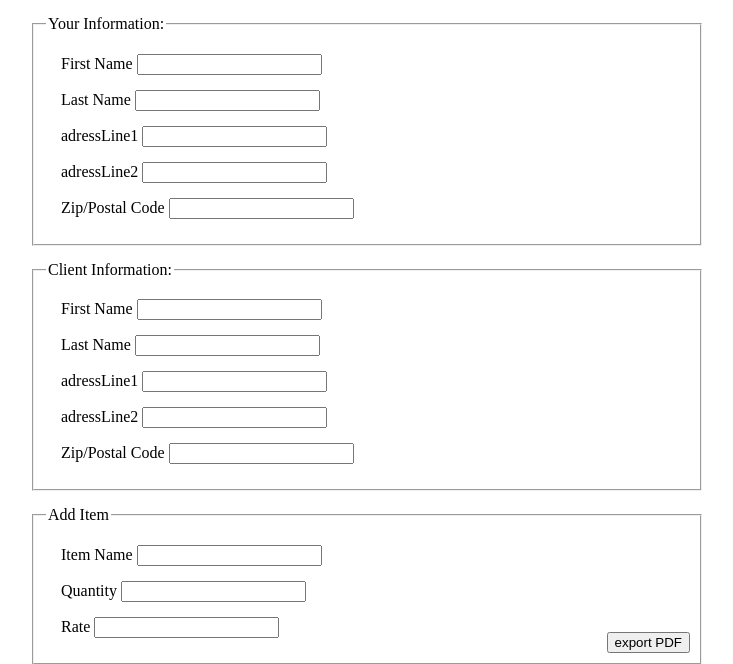
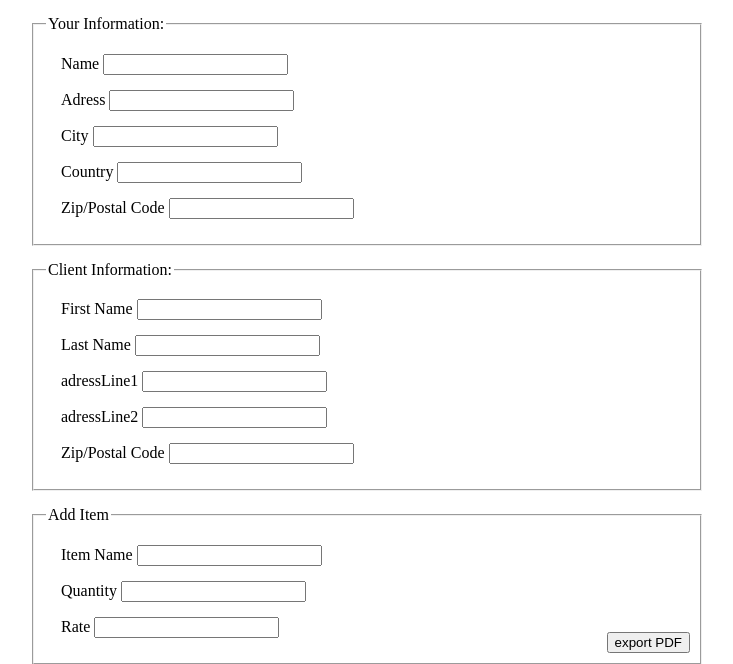
Before and after one commit to sebastian-meckovski/Web-Invoicer, a Flask app: page / in a window 1280 px wide. Shown: the top 664 px of the page, without its empty margins (273-1006 px from the left). Run offline with Flask 2, Linux system fonts and the light colour scheme.

Commit message:
error cause fixed, application is reusable

```diff
--- a/app.py
+++ b/app.py
@@ -10,14 +10,15 @@ app = Flask(__name__)
 def home():
 
     if request.method == "POST":
+
        full_name = request.form.get("firstname")
-       adress_line = request.form.get("lasttname")
+       adress_line = request.form.get("adress_line1")
        city = request.form.get("city")
        country = request.form.get("country")
        zip_postal = request.form.get("zip_postal")
 
        full_name_client = request.form.get("firstnameclient")
-       adress_line_client = request.form.get("lasttnameclient")
+       adress_line_1_client = request.form.get("lasttnameclient")
        city_client = request.form.get("city_client")
        country_client = request.form.get("country_client")
        zip_postal_client = request.form.get("zip_postal_client")
@@ -29,24 +30,25 @@ def home():
        sample_list = [[item_name, 5, 5]]
 
 
-       print("Name:", full_name, "\n",
-             "lasttname:", adress_line, "\n",
-             "AdressLine1:", city, "\n",
-             "AdressLine2:", country, "\n",
-             "postal code:", zip_postal, "\n")
+      #  print("Name:", full_name, "\n",
+      #        "lasttname:", adress_line, "\n",
+      #        "AdressLine1:", city, "\n",
+      #        "AdressLine2:", country, "\n",
+      #        "postal code:", zip_postal, "\n")
 
 
-       print("client first Name:", full_name_client, "\n",
-             "client lasttname:", adress_line_client, "\n",
-             "client AdressLine1:", city_client, "\n",
-             "client AdressLine2:", country_client, "\n",
-             "client postal code:", zip_postal_client, "\n")
+      #  print("client first Name:", full_name_client, "\n",
+      #        "client lasttname:", adress_line_1_client, "\n",
+      #        "client AdressLine1:", city_client, "\n",
+      #        "client AdressLine2:", country_client, "\n",
+      #        "client postal code:", zip_postal_client, "\n")
 
-       print("item name:", item_name, "\n",
-             "Qantity:", quantity, "\n",
-             "Rate:", rate, "\n")
+      #  print("item name:", item_name, "\n",
+      #        "Qantity:", quantity, "\n",
+      #        "Rate:", rate, "\n")
 
-       export_PDF(sample_list, full_name=full_name, adress_line=adress_line)
+       export_PDF(sample_list, full_name=full_name, adress_line=adress_line,
+       city=city, country=country, zip_postal=zip_postal)
 
 
        return redirect("/download")
--- a/templates/home.html
+++ b/templates/home.html
@@ -12,10 +12,10 @@
   <form method="POST">
       <fieldset name="personal_info" class="fieldset">
           <legend>Your Information:</legend>
-          <div class="formline"> First Name <input type="text" name="firstname"></div>
-          <div class="formline"> Last Name <input type="text" name="lasttname"></div>
-          <div class="formline"> adressLine1 <input type="text" name="adress_line1"></div>
-          <div class="formline"> adressLine2 <input type="text" name="adress_line2"></div>
+          <div class="formline"> Name <input type="text" name="firstname"></div>
+          <div class="formline"> Adress <input type="text" name="adress_line1"></div>
+          <div class="formline"> City <input type="text" name="city"></div>
+          <div class="formline"> Country <input type="text" name="country"></div>
           <div class="formline"> Zip/Postal Code <input type="text" name="zip_postal"></div>
       </fieldset>
 
```
Also changed, not shown: invoicingCopy2.py (+10 -8 lines), 1 other file.
